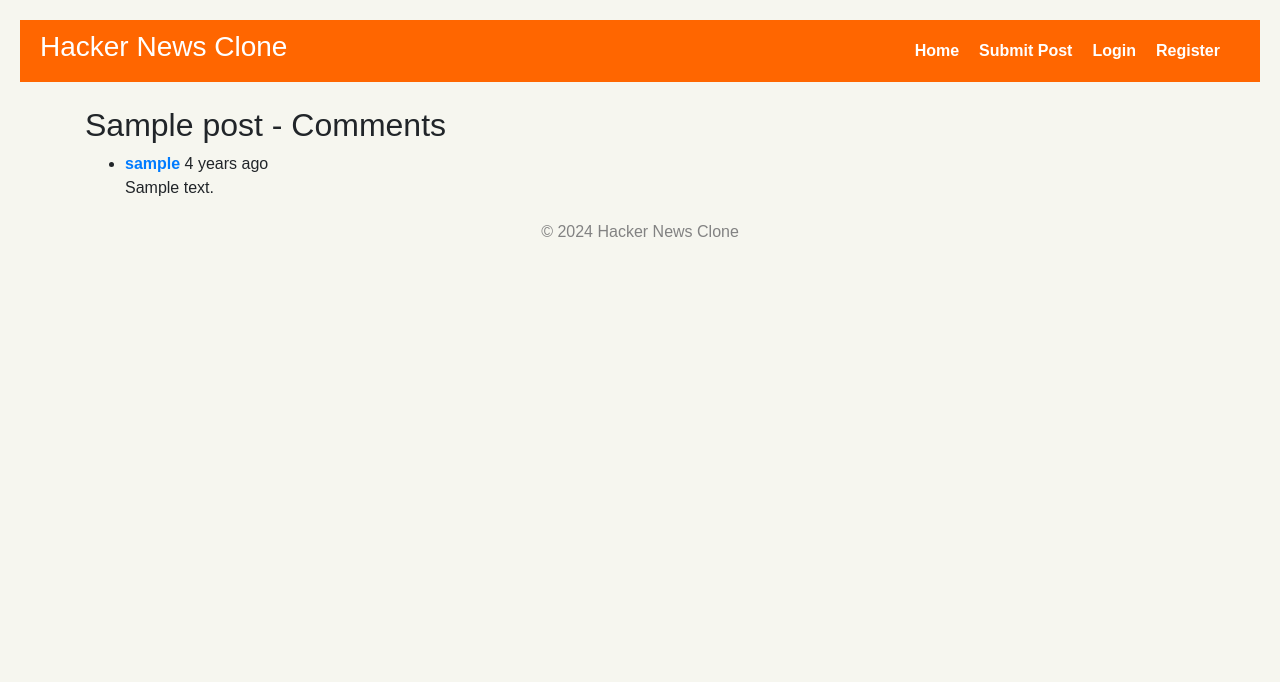
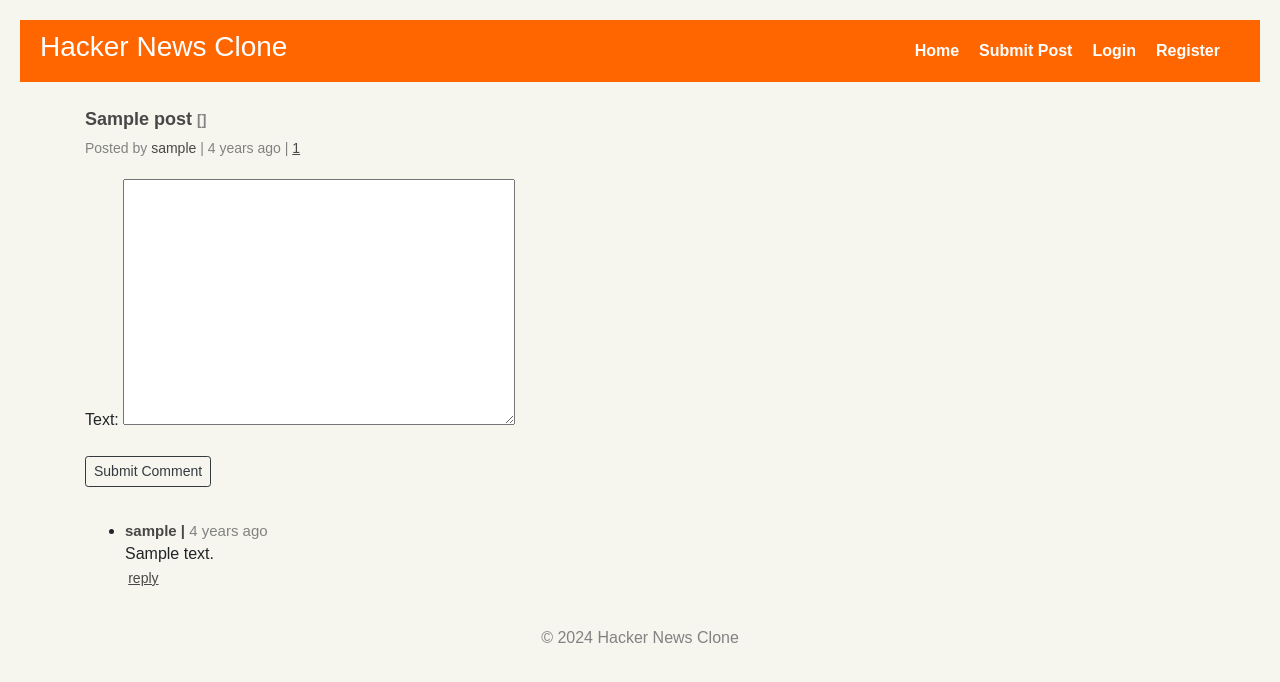
Before and after one commit to ne0-d/hacker-news-clone, a Django app: page /post/1/comments/ in a window 1280 px wide. Shown: the top 682 px of the page. Run offline with Django 5.2, Linux system fonts and the light colour scheme; tables that the repository leaves empty hold one stand-in row (values such as "Sample post"); some libraries are stand-ins or nearby versions.

Commit message:
optimized comment page using dictionary, added comment functionality, added reply functionality

```diff
--- a/news/forms.py
+++ b/news/forms.py
@@ -1,7 +1,7 @@
 from django import forms
 from django.contrib.auth.forms import UserCreationForm
 from django.contrib.auth.models import User
-from .models import Post
+from .models import Post, Comment
 
 class SignupForm(UserCreationForm):
     class Meta:
@@ -16,3 +16,8 @@
     class Meta:
         model = Post
         fields = ['title', 'url']
+
+class CommentForm(forms.ModelForm):
+    class Meta:
+        model = Comment
+        fields = ['text']
--- a/news/models.py
+++ b/news/models.py
@@ -16,7 +16,7 @@
 class Comment(models.Model):
     author = models.ForeignKey(User, on_delete=models.CASCADE)
     post = models.ForeignKey(Post, on_delete=models.CASCADE)
-    text = models.CharField(max_length=250)
+    text = models.TextField()
     pubDate = models.DateTimeField("published_date", default=timezone.now())
     parentComment = models.ForeignKey('self', on_delete=models.CASCADE, blank=True, null=True)
 
--- a/news/static/index.css
+++ b/news/static/index.css
@@ -76,3 +76,42 @@
     text-align: center;
     color: #828282;
 }
+
+.post-comments{
+    display: flex;
+    flex-direction: column;
+    justify-content: center;
+    gap: 2rem;
+}
+.reply-link{
+
+    padding: 0.2rem;
+
+    font-size: 14px;
+    text-decoration: underline;
+}
+.comment-text{
+    margin:0;
+}
+a, .comments-link{
+    color: #494747;
+}
+a:hover, .comments-link:hover{
+    color: #494747;
+    text-decoration: underline;
+}
+
+.comment-header{
+    color: #828282;
+    font-size: 15px;
+}
+.grey{
+    color: #828282;
+}
+
+.profile-comment-title{
+    color: blue;
+}
+.profile-comment-title:hover{
+    color: blue;
+}
--- a/news/templates/base.html
+++ b/news/templates/base.html
@@ -1,4 +1,4 @@
-{%load static%} {% load custom_filters %}
+{% load static %} {% load custom_filters %}
 
 <!-- base.html -->
 <!DOCTYPE html>
--- a/news/templates/comment_tree.html
+++ b/news/templates/comment_tree.html
@@ -1,19 +1,21 @@
+<!-- comment_tree.html -->
 {% load static %} {% load custom_filters %}
 {% for comment in comments %}
     <li>
         <div class="comment-header">
-            <strong> <a href="{% url 'general_profile'  username=comment.author.username %}"> {{comment.author.username}}</a></strong>
-            <span class="comment-date">{{ comment.pubDate|humanize_time_difference }} ago</span>
+            <strong> <a href="{% url 'general_profile'  username=comment.username %}"> {{comment.username}} |</a></strong>
+            <span class="comment-date"> {{ comment.pubDate|humanize_time_difference }} ago</span>
         </div>
         <div class="comment-text">
             {{ comment.text }}
         </div>
-        {% with nested_comments=comment.comment_set.all %}
-            {% if nested_comments %}
-                <ul class="nested-comments">
-                    {% include 'comment_tree.html' with comments=nested_comments %}
-                </ul>
-            {% endif %}
-        {% endwith %}
+        <a href="{% url 'submit_reply' comment_id=comment.id %}" class='reply-link'>
+            reply
+        </a>
+        {% if comment.child_comments %}
+            <ul class="nested-comments">
+                {% include 'comment_tree.html' with comments=comment.child_comments %}
+            </ul>
+        {% endif %}
     </li>
 {% endfor %}
--- a/news/templates/login.html
+++ b/news/templates/login.html
@@ -1,7 +1,10 @@
-<h1>Login</h1>
+{% extends 'base.html' %}
+ {% block content %}
+ <h1>Login</h1>
 <form method="POST">
     {% csrf_token %}
     {{ form.as_p }}
     <button type="submit">Login</button>
     <a href="{% url 'signup' %}">Dont have Account Create</a>
 </form>
+ {% endblock %}
--- a/news/templates/post_comments.html
+++ b/news/templates/post_comments.html
@@ -1,13 +1,33 @@
+<!-- post_comments.html -->
 {% extends 'base.html' %}
-{% load static %} {% load custom_filters %}
+{% load static %}
+{% load custom_filters %}
 
 {% block title %}Post Comments - Hacker News Clone{% endblock %}
 
 {% block content %}
+    <div class="post">
+                <div class="post-title">
+                    <a href="{{ post.url }}" class="post-title" target="_blank" rel="noopener noreferrer">{{ post.title }}</a>
+                    <span style="font-size: 14px; color: #828282">[{{ post.url|url_domain }}]</span>
+                </div>
+                <div class="post-details">
+                    Posted by <a href="{% url 'general_profile'  username=post.author.username %}"> {{post.author.username}}</a> | {{ post.pubDate|humanize_time_difference }} ago |
+                    <span class="comments-link" onclick="window.location.href='{{ post.get_absolute_url }}'">
+                        {{ post.comment_set.count }} {{post.comment_set.count|pluralize:"comment" }}
+                    </span>
+                </div>
+            </div>
+
     <div class="post-comments">
-        <h2>{{ post.title }} - Comments</h2>
+        <form method="post" action="{% url 'post_comments' post_id=post.id %}">
+            {% csrf_token %}
+            {{  form.as_p }}
+            <button type="submit", class="btn btn-outline-dark btn-sm">Submit Comment</button>
+        </form>
+
         <ul class="comment-list">
-            {% include 'comment_tree.html' with comments=comments %}
+            {% include 'comment_tree.html' with comments=comments_dict %}
         </ul>
     </div>
 {% endblock %}
--- a/news/templates/profile.html
+++ b/news/templates/profile.html
@@ -10,7 +10,7 @@
   <!-- Add other profile information as needed -->
 </div>
 
-<a href="{% url 'user_comments' username=user.username %}">Comments</a>
+<a href="{% url 'user_comments' username=user.username %}" class="profile-comment-title">Comments</a>
 
 <script src="{% static 'index.js' %}"></script>
 {% endblock %}
--- a/news/templates/signup.html
+++ b/news/templates/signup.html
@@ -1,3 +1,5 @@
+{% extends 'base.html' %}
+ {% block content %}
 <h1>Signup</h1>
 <form method="POST">
     {% csrf_token %}
@@ -5,3 +7,4 @@
     <button type="submit">Signup</button>
     <a href="{% url 'login' %}">Already have account?</a>
 </form>
+ {% endblock %}
--- a/news/templates/user_comments.html
+++ b/news/templates/user_comments.html
@@ -2,14 +2,14 @@
 {% extends 'base.html' %}
 {%load static%} {% load custom_filters %}
 
-{% block title %}User Comments - Hacker News Clone{% endblock %}
+{% block title %}{{ user.username }}'s Comments - Hacker News Clone{% endblock %}
 
 
 {% block content %}
     <div class="post-comments">
         <h2>{{ user.username }}'s Comments</h2>
         <ul class="comment-list">
-            {% include 'comment_tree.html' with comments=comments %}
+            {% include 'comment_tree.html' with comments=comments_dict %}
         </ul>
     </div>
 {% endblock %}
--- a/news/urls.py
+++ b/news/urls.py
@@ -9,8 +9,8 @@
     path('profile/<str:username>/', views.general_profile, name='general_profile'),
     path('profile/', views.user_profile, name='profile'),
     path('submit_post/', views.submit_post, name='submit_post'),
-    path("post/<int:post_id>", views.post, name="post"),
     path("user-comments/<str:username>/", views.user_comments, name="user_comments"),
     path("post/<int:post_id>/comments/", views.post_comments, name="post_comments"),
+    path('comment/<int:comment_id>/submit_reply', views.submit_reply, name='submit_reply')
 
 ]
--- a/news/views.py
+++ b/news/views.py
@@ -1,16 +1,18 @@
 from django.http import HttpResponse
 from django.shortcuts import render, redirect, get_object_or_404
 from django.contrib.auth import authenticate, login, logout
-from .forms import UserCreationForm, LoginForm, SignupForm, PostForm
+from .forms import UserCreationForm, LoginForm, SignupForm, PostForm, CommentForm
 from django.contrib.auth.decorators import login_required
 from .models import Post, Comment
 from django.contrib.auth.models import User
+from django.contrib import messages
+from django.http import HttpResponseRedirect
 
-# Create your views here.
-# @login_required(login_url='/login')
+
 def home(request):
-    posts = Post.objects.all()
+    posts = Post.objects.all().order_by('-pubDate')
     return render(request, 'index.html', {'posts': posts})
+
 
 def user_login(request):
     if request.method == 'POST':
@@ -26,6 +28,7 @@
         form = LoginForm()
     return render(request, 'login.html', {'form': form})
 
+
 def user_signup(request):
     if request.method == 'POST':
         form = SignupForm(request.POST)
@@ -36,31 +39,64 @@
         form = SignupForm()
     return render(request, 'signup.html', {'form': form})
 
+
 def user_logout(request):
     logout(request)
-    return redirect('login')
+    return redirect('home')
+
 
 def user_profile(request):
     user = request.user
-    comments = Comment.objects.filter(author=user)
+    comments = Comment.objects.filter(author=user).order_by('-pubDate')
     print(comments)
     return render(request, 'profile.html', {'user': user, 'comments': comments})
 
+
 def general_profile(request, username):
     user = get_object_or_404(User, username=username)
-    comments = Comment.objects.filter(author=user)
-    print(comments)
+    comments = Comment.objects.filter(author=user).order_by('-pubDate')
     return render(request, 'general_profile.html', {'user': user, 'comments': comments})
+
 
 def user_comments(request, username):
     user = get_object_or_404(User, username=username)
-    comments = Comment.objects.filter(author=user)
-    return render(request, 'user_comments.html', {'user': user, 'comments': comments})
+    comments = Comment.objects.select_related('author').filter(author=user).order_by('-pubDate')
+    comments_dict = [get_comment_dict(comment) for comment in comments]
+    return render(request, 'user_comments.html', {'user': user, 'comments': comments, 'comments_dict': comments_dict})
+
+
+def get_comment_dict(comment):
+    return {
+        'id':comment.id,
+        'author':comment.author.id,
+        'username': comment.author.username,
+        'text':comment.text,
+        'pubDate':comment.pubDate,
+        'child_comments': [get_comment_dict(child) for child in comment.comment_set.select_related('author').all().order_by('-pubDate')]
+    }
+
 
 def post_comments(request, post_id):
     post = get_object_or_404(Post, id=post_id)
-    comments = Comment.objects.filter(post=post, parentComment__isnull=True)
-    return render(request, 'post_comments.html', {'post': post, 'comments': comments})
+    comments = Comment.objects.select_related('author').filter(post=post, parentComment__isnull=True).order_by('-pubDate')
+    comments_dict = [get_comment_dict(comment) for comment in comments]
+
+    if request.method == 'POST':
+        form = CommentForm(request.POST)
+        if form.is_valid():
+            if request.user.is_authenticated:
+                comment = form.save(commit=False)
+                comment.author = request.user
+                comment.post = post
+                comment.save()
+                return HttpResponseRedirect(request.path_info)
+            else:
+                messages.error(request, 'You need to login to comment')
+                return redirect('login')
+    else:
+        form = CommentForm()
+    return render(request, 'post_comments.html', {'post': post, 'comments_dict': comments_dict, 'form': form})
+
 
 @login_required(login_url='/login')
 def submit_post(request):
@@ -75,5 +111,19 @@
         form = PostForm()
     return render(request, 'submit_post.html', {'form': form})
 
-def post(request, post_id):
-    return HttpResponse("Post Page %s"% post_id)
+
+@login_required(login_url='/login')
+def submit_reply(request, comment_id):
+    parent_comment = get_object_or_404(Comment, id=comment_id)
+    if request.method == 'POST':
+        form = CommentForm(request.POST)
+        if form.is_valid():
+            reply = form.save(commit=False)
+            reply.author = request.user
+            reply.parentComment = parent_comment
+            reply.post = parent_comment.post
+            reply.save()
+            return redirect('post_comments', post_id = parent_comment.post.id)
+    else:
+        form = CommentForm()
+    return render(request, 'submit_reply.html', {'parent_comment': parent_comment, 'form':form})
```
Also changed, not shown: news/templates/submit_reply.html (added, +22 -0 lines), news/migrations/0002_alter_comment_pubdate_alter_post_pubdate.py (added), news/migrations/0003_alter_comment_pubdate_alter_comment_text_and_more.py (added), news/migrations/0004_alter_comment_pubdate_alter_post_pubdate.py (added).
